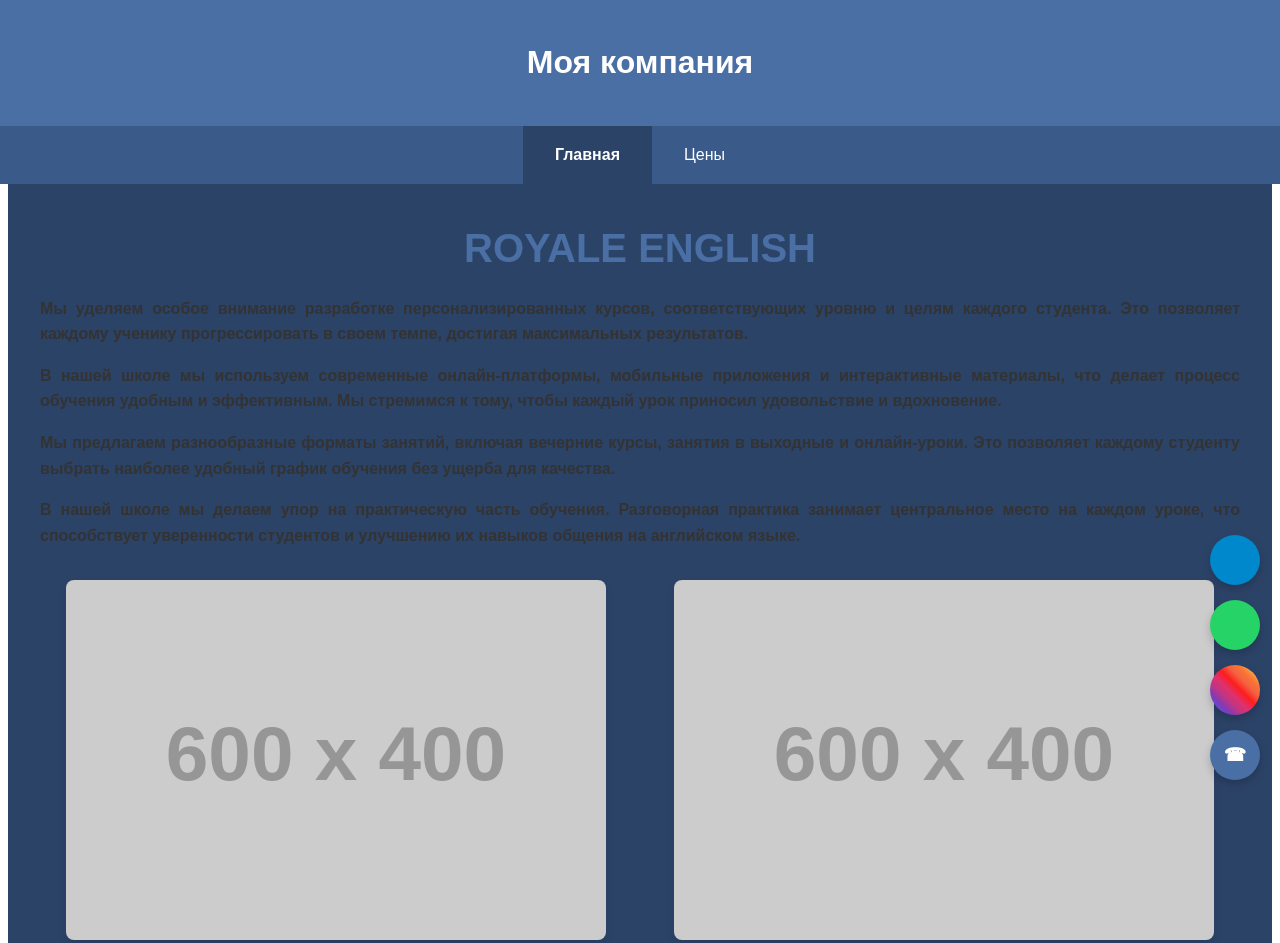
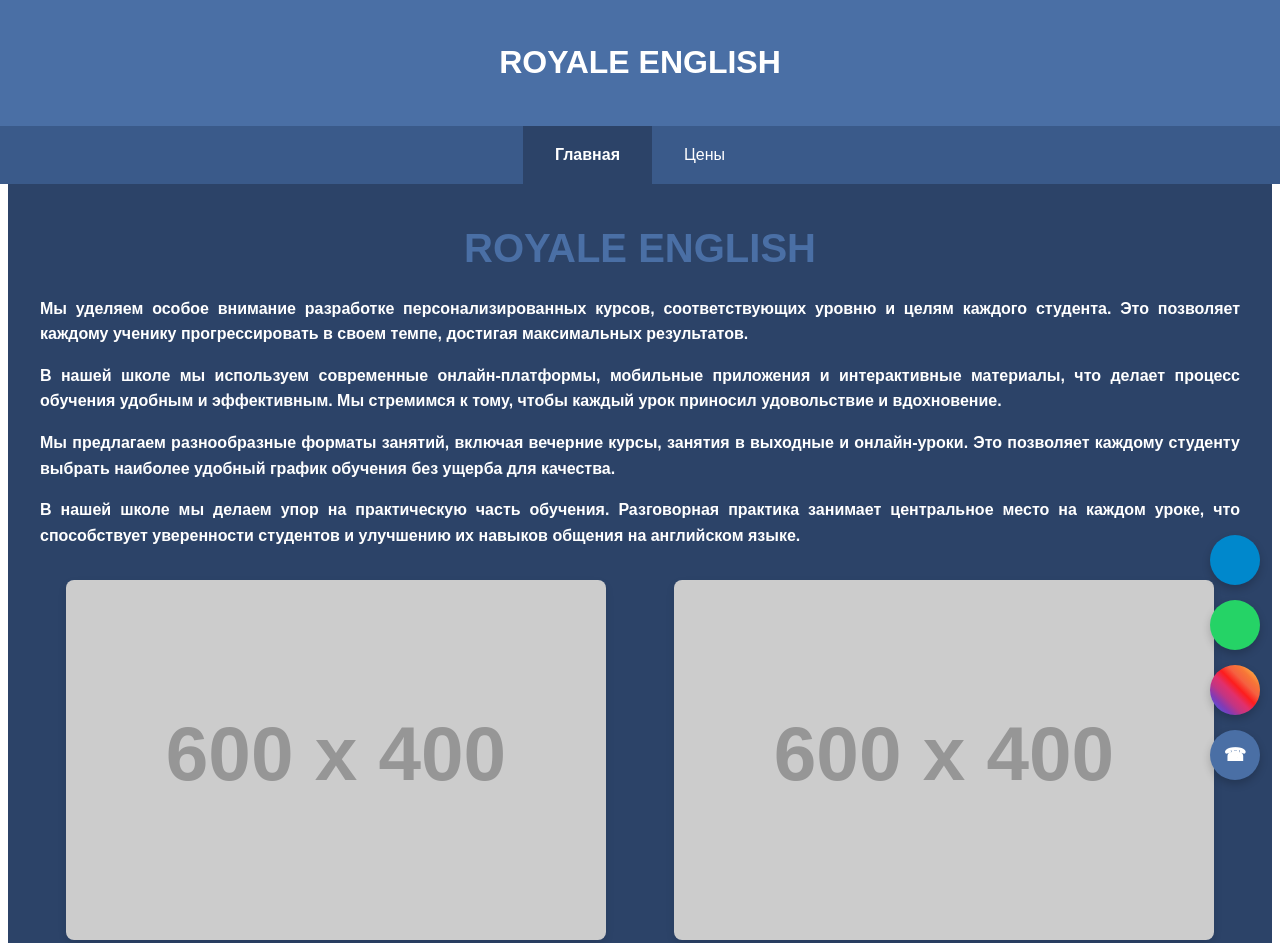
Before and after one commit to nickonlyonelove/nickonlyonelove.github.io, a plain HTML site: page index.html in a window 1280 px wide. Shown: the top 943 px of the page. Drawn offline with Linux system fonts and the light colour scheme; placeholder pictures from the web are drawn by us.

Commit message:
Update index.html

```diff
--- a/index.html
+++ b/index.html
@@ -9,7 +9,7 @@
             font-family: 'Arial', sans-serif;
             margin: 0;
             padding: 0;
-            color: #333;
+            color: white;
             line-height: 1.6;
         }
 
@@ -206,7 +206,7 @@
 </head>
 <body>
     <header>
-        <h1>Моя компания</h1>
+        <h1>ROYALE ENGLISH</h1>
     </header>
 
     <nav>
```
